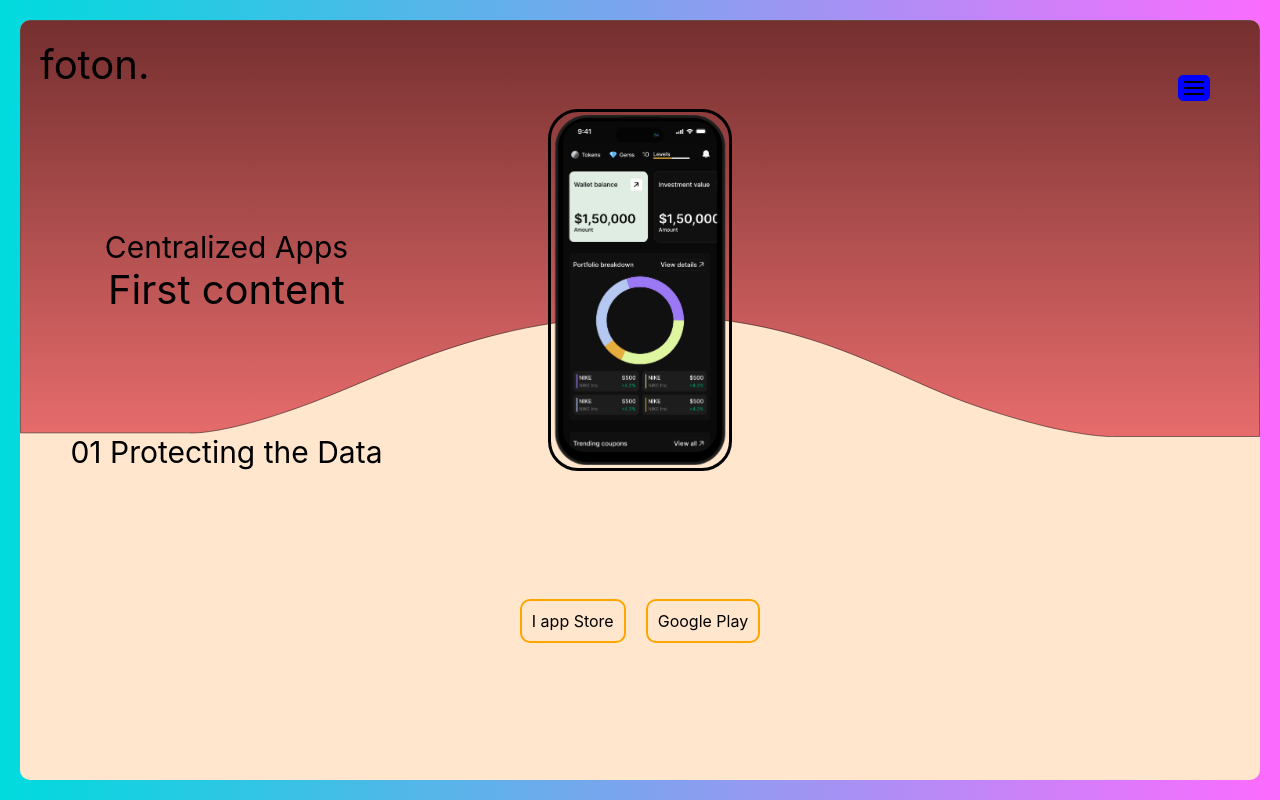
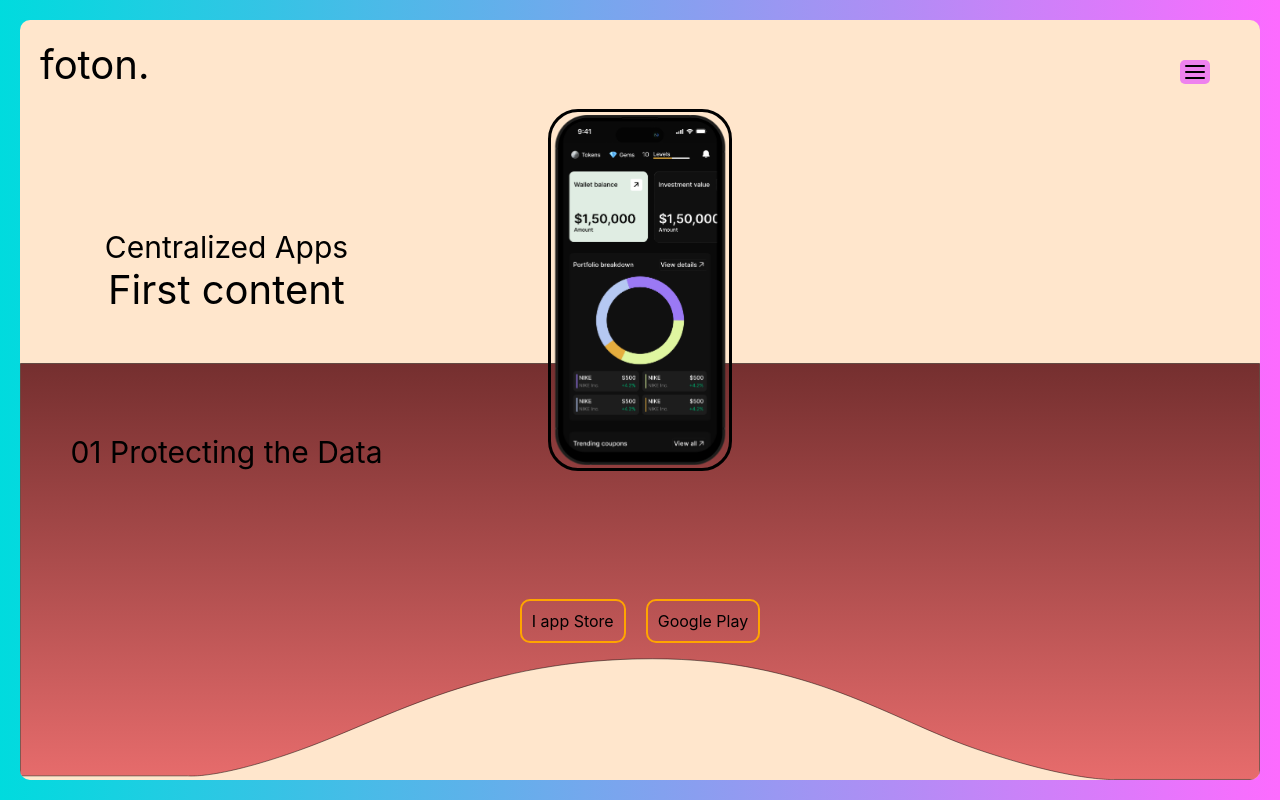
Before and after one commit to ItsApex/Neuton, a React (Create React App) app in the folder neuton/: page / in a window 1280 px wide. Built offline with nearby package versions, Linux system fonts and the light colour scheme.

Commit message:
the rotation started working

```diff
--- a/neuton/src/components/Element/Element.css
+++ b/neuton/src/components/Element/Element.css
@@ -1,11 +1,10 @@
-.deemag{
-    /* height : 200%; */
+.element{
+    position : absolute;
+        bottom: 0;
+    /* transform: rotate(180deg);  */
+    /* height : 20%; */
     width : 100%;
-    position: relative;
-    top : 0px;
-    left : -50%;
     transform-origin: center;
-    /* top : 40%; */
-    /* transition: transform 5s; */
-    /* top : -10%; */
+    transition-duration: 1s;
+
 }
--- a/neuton/src/components/Element/Element.jsx
+++ b/neuton/src/components/Element/Element.jsx
@@ -1,72 +1,62 @@
+// document.querySelector(".element").style.position ="absolute"
+//           document.querySelector(".element").style.top = "0"
+//           document.querySelector(".element").style.transform = "rotate(180deg)"
+// document.querySelector(".element").style.bottom = "0"
 import "./Element.css";
 import React,{ useEffect,useState } from "react";
 import Fade from "react-reveal/Fade";
 import styled from "styled-components";
 //Element import
 import Element from "../Assets/Elementsvg.svg";
-import { motion } from "framer-motion";
-//  <motion.div animate={{ opacity: isVisible ? 1 : 0 }} />
+import { motion,Variant } from "framer-motion";
 
 var flgscl = 0
-function Phone(props) {
-const image = document.querySelector(".deemag")
-// console.log
-    // Animation vaala part
-const [isRotated, setIsRotated] = useState(false);
-const [isBottom, setIsBottom] = useState(false);
+function BackEle(props) {
+  var elem = document.querySelector(".element")
+  var [up,setUp] = useState(false)
 
-useEffect(() => {
-  const handleWheel = (event) => {
-    setIsRotated(!isRotated);
-    setIsBottom(!isBottom);
-  };
-
-  window.addEventListener('wheel', handleWheel);
-
-  return () => {
-    window.removeEventListener('wheel', handleWheel);
-  };
-}, [isRotated, isBottom]);
-// Animation vaala part khatam
-
-  const basicStyle = {
-    display: "none",
-  };
 
   useEffect(() => {
 
     if(flgscl == 0 ){
-      console.log("1st called for phone")
+
       if(props.front == 10){
-        // image.style.position = "absolute";
-        image.style.bottom = "0";
+        console.log("2nd for svg")
 
-        // image.style.position = "relative";
-        image.style.transform = "rotate(180deg)";
-        // image.style.bottom = "0px";
+        document.querySelector(".element").style.position ="absolute"
+        document.querySelector(".element").style.top = "0"
+        document.querySelector(".element").style.transform = "rotate(180deg)"
+
+        // document.querySelector(".first").style.display = "none";
+        // document.querySelector(".second").style.display = "block";
         flgscl = 10
-        console.log("Phone change karo ")
+
      }
     }
 
     else if (flgscl == 10){
-      console.log("2nd called for phone")
+
 
 
       if(props.front == 10){
-        document.querySelector(".second").style.display = "none";
-        document.querySelector(".third").style.display = "block";
+        document.querySelector(".element").style.position ="absolute"
+        document.querySelector(".element").style.top = "180px"
+        document.querySelector(".element").style.transform = "rotate(360deg)"
+        // document.querySelector(".second").style.display = "none";
+        // document.querySelector(".third").style.display = "block";
+        console.log("3rd for svg")
         flgscl = 20
-      console.log("2nd PROS FRONT = 10 called ")
+
 
      }
 
      else if(props.back == -10){
       document.querySelector(".second").style.display = "none";
       document.querySelector(".first").style.display = "block";
+      document.querySelector(".element").style.top = "180px"
+      document.querySelector(".element").style.transform = "rotate(-180deg)"
       flgscl = 0
-      console.log("2nd PROS FRONT = -10 called ")
-
+      console.log("1st for svg")
       }
 
       // else if(props.front == 10 ){
@@ -78,29 +68,25 @@ useEffect(() => {
 
 
     else if (flgscl == 20){
-      console.log("3rd called for phone")
 
 
      if(props.back == -10){
-      document.querySelector(".second").style.display = "block";
-      document.querySelector(".third").style.display = "none";
+      console.log("2nd for svg")
+      document.querySelector(".element").style.top = "0px"
+      document.querySelector(".element").style.transform = "rotate(540deg)"
+      // document.querySelector(".second").style.display = "block";
+      // document.querySelector(".third").style.display = "none";
       flgscl = 10
      }
-    console.log(props.front)
     }
 
   },[props.back , props.front])
 
-  return (
-    <div className="deemag">
-     <img className="rotatingSvg" src={Element} xmlns="http://www.w3.org/2000/svg" viewBox="0 0 100 100" style={{
-     position : 'absolute',
-    //  maxWidth : '120%';
-     maxWidth: 'calc(100% + 100%)' ,
-    }}/>
 
-    </div>
+
+  return(
+ <img className="element" src={Element} />
   )
 }
 
-export default Phone;
+export default BackEle
--- a/neuton/src/components/Wrapper/Wrapper.css
+++ b/neuton/src/components/Wrapper/Wrapper.css
@@ -58,19 +58,15 @@ width : 100%;
 display: flex;
 flex-direction: column;
 justify-content: center;
-
+width : 20px;
+height : 14px;
 position: absolute;
 right: 50px;
-top :55px;
-border : 1px solid blue;
-background-color : blue;
+top :40px;background-color : violet;
 border-radius : 5px;
-/* background-color: #00DBDE; */
 padding : 5px;
-
-/* margin-right : 30px; */
+cursor: pointer;
 }
-
 
 
 svg {
--- a/neuton/src/components/Wrapper/Wrapper.jsx
+++ b/neuton/src/components/Wrapper/Wrapper.jsx
@@ -67,14 +67,14 @@ function App() {
   const [backcount,setBackcount] = useState(0);
   // const[data,setdata] =useState("helllllo")
   function scroll(wheel) {
-    console.log("wheel value is",wheel.deltaY);
+    // console.log("wheel value is",wheel.deltaY);
 
     if (wheel.deltaY >= 90) {
       // console.log(wheel.deltaY)
       if (frontcount == 30) {     //small changes made here..change to 30
         setFrontcount(0)
         setBackcount(0)
-        console.log("Front");
+        // console.log("Front");
       } else {
         setFrontcount(frontcount + 5)
       }
@@ -86,7 +86,7 @@ function App() {
         setFrontcount(0)
         setBackcount(0)
 
-        console.log("Back");
+        // console.log("Back");
 
         // backcount = 0;
       } else {
@@ -130,9 +130,13 @@ function App() {
      bottom: isBottom ? '20px' : 'auto',
      maxWidth: 'calc(100% - 3%)'
     }}/> */}
-    <div className="element">
-    <Elementsvg front={frontcount} back={backcount}/>
-    </div>
+    {/* <div className="element"> */}
+    {/* <Elementsvg front={frontcount} back={backcount}/> */}
+    {/* </div> */}
+
+
+   <Elementsvg   front={frontcount} back={backcount} />
+
 
 
         <div className="header-section">
@@ -142,7 +146,7 @@ function App() {
 
 
         <div className="menuicon" >
-        <svg  xmlns="http://www.w3.org/2000/svg"   width="20" height="14" viewBox="0 0 20 14"><g fill="red" fill-rule="evenodd" stroke="#000" stroke-linecap="round" stroke-linejoin="round" stroke-width="2" transform="translate(1 1)"><path d="M0 6h18M0 0h18M0 12h18"/></g></svg>
+        <svg  xmlns="http://www.w3.org/2000/svg"   viewBox="0 0 20 14"><g fill="red" fill-rule="evenodd" stroke="#000" stroke-linecap="round" stroke-linejoin="round" stroke-width="2" transform="translate(1 1)"><path d="M0 6h18M0 0h18M0 12h18"/></g></svg>
         {/* <img src={menuicon} className="svgicon" alt="menubar"/> */}
         </div>
         </div>
```
Also changed, not shown: neuton/src/components/Element Copy/Element.css (added, +11 -0 lines), neuton/src/components/Element Copy/Element.jsx (added, +106 -0 lines), neuton/src/components/Middle/middle.jsx (+6 -8 lines), neuton/src/components/phone/phone.jsx (+7 -7 lines).
